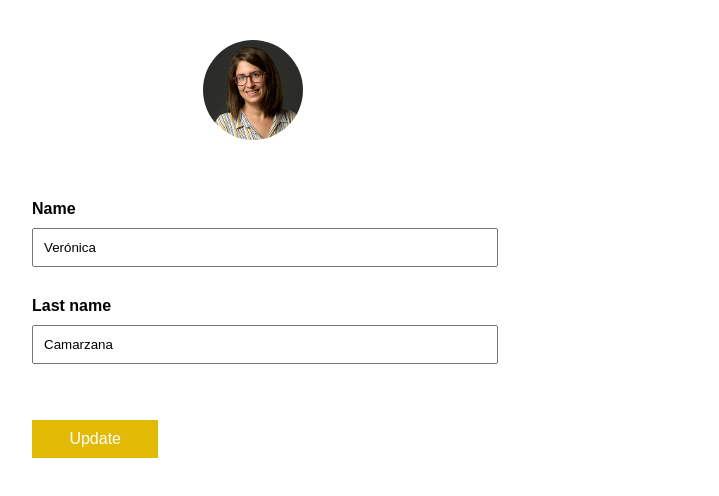
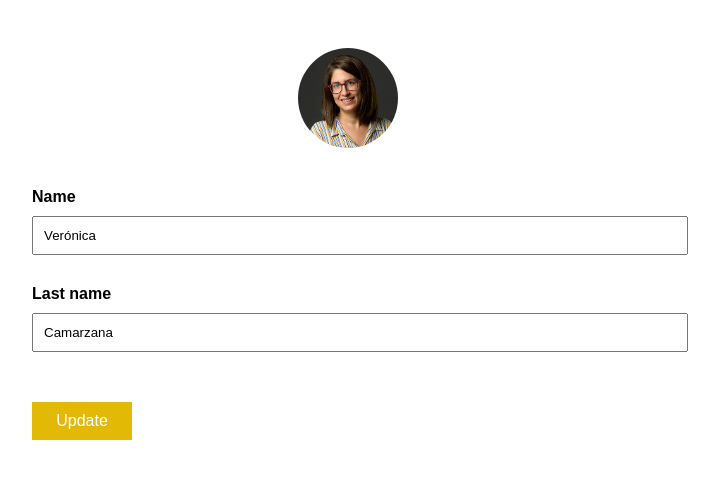
Before and after one commit to VCamarzana/Modulo01, a plain HTML site: page index.html in a window 1280 px wide. Shown: the whole page, without its empty margins (292-1011 px from the left). Drawn offline with Linux system fonts and the light colour scheme.

Commit message:
Añadiendo cambios Modulo01

```diff
--- a/css/site.css
+++ b/css/site.css
@@ -2,9 +2,15 @@ body{
     font-family: Arial, Helvetica, sans-serif;
 }
 
+.container{
+    display: flex;
+    flex-direction: column;
+    align-items: center;
+}
+
 .perfil{
+    margin-top: 20px;
     text-align: center;
-    margin: 20px 45% 20px 30%;
     padding: 20px;
 }
 
@@ -14,7 +20,6 @@ img{
 }
 
 .data{
-    margin: auto;
     width: 50%;
     padding: 16px;
     font-weight: bold;
@@ -22,8 +27,8 @@ img{
 
 
 input{
+    width: 100%;
     margin: 10px 0 30px 0;
-    width: 70%;
     padding: 10px;
 }
 
@@ -35,7 +40,7 @@ button{
     font-size: 16px;
     width: 10%;
     min-width: 100px;
-    margin: 10px 25% 10px 25%;
+    margin-top: 20px;
 }
 
 button:active{
--- a/index.html
+++ b/index.html
@@ -9,7 +9,7 @@
     <link rel="stylesheet" href="css/site.css">
 </head>
 <body>
-
+    <div class="container">
         <div class="perfil">
             <img src="img/perfil-del-usuario.png" id="avatar" alt="imagen de perfil">
         </div>
@@ -25,8 +25,9 @@
                 <input id="last-name" type="text"  name="apellido" placeholder="Apellido"/>
             </div>
 
+            <button class="button" onclick="console.log(document.getElementById('name').value,document.getElementById('last-name').value)">Update</button>
         </div>
-    <button class="button" onclick="console.log(document.getElementById('last-name').value)">Update</button>
+    </div>
     <script type="text/javascript" src="js/demo.js"></script>
 
 </body>
```
Lines whose indentation alone changed are shown as unchanged.
